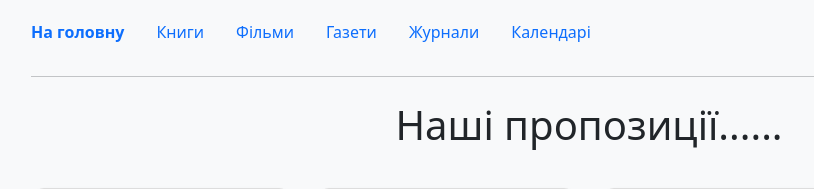
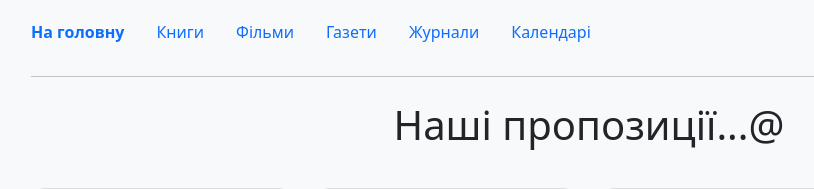
Before and after one commit to bbugaec-ops/PythonDRONOV, a Django app: page / in a window 1280 px wide. Shown: the part 219-408 px from the top of the page, without its empty margins (51-865 px from the left). Run offline with Django 5.2, Linux system fonts and the light colour scheme; data comes from the database, SQL or seed files in the repository.

Commit message:
крапки і собаки

```diff
--- a/samples/templates/samples/index.html
+++ b/samples/templates/samples/index.html
@@ -9,7 +9,7 @@
 {% block title %}Dolce Store - Головна{% endblock %}
 
 {% block content %}
-    <h1 class="my-4 text-center">Наші пропозиції......</h1>
+    <h1 class="my-4 text-center">Наші пропозиції...@</h1>
 
     <div class="row row-cols-2 row-cols-md-3 row-cols-lg-4 g-4">
         {% for bb in bbs %}
```
